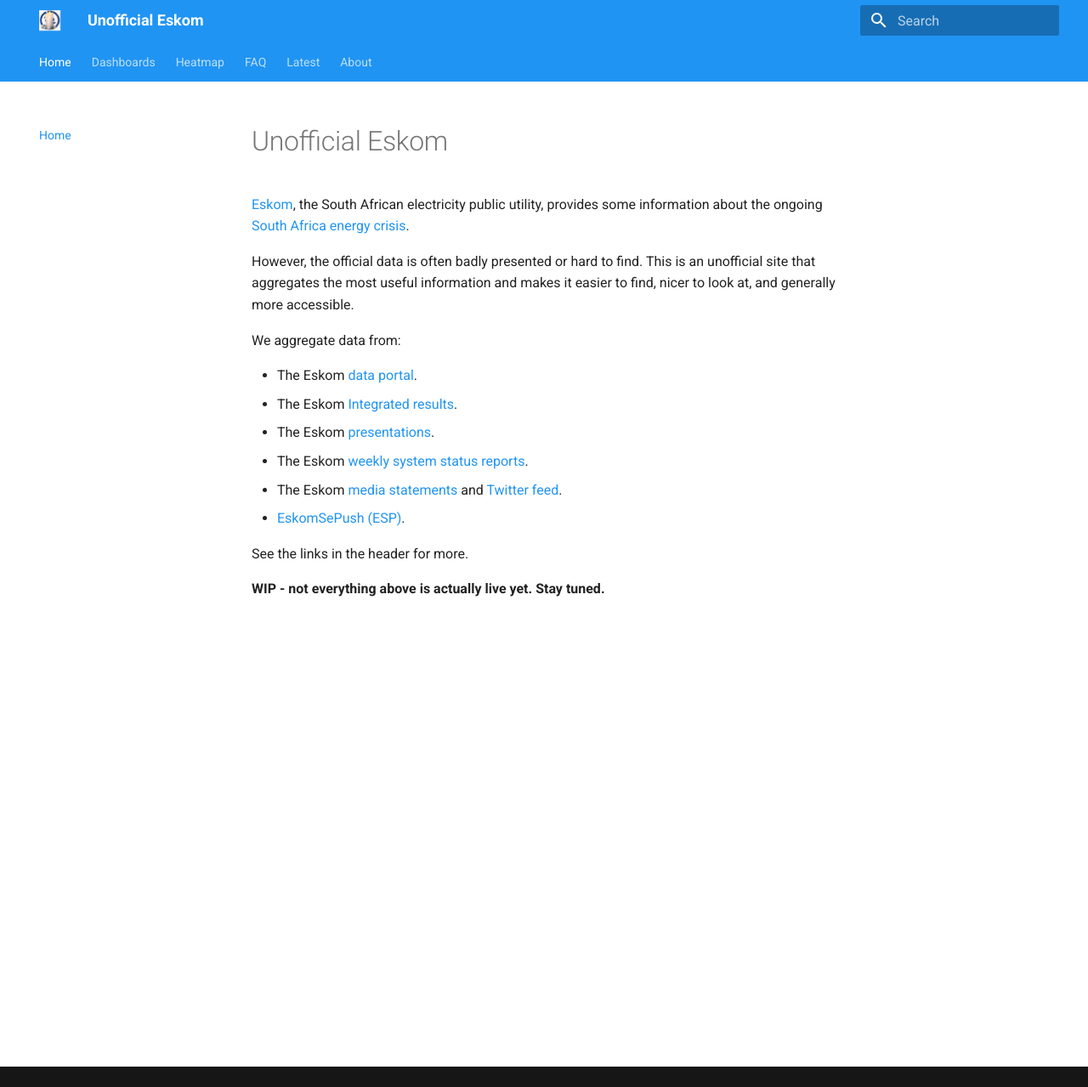
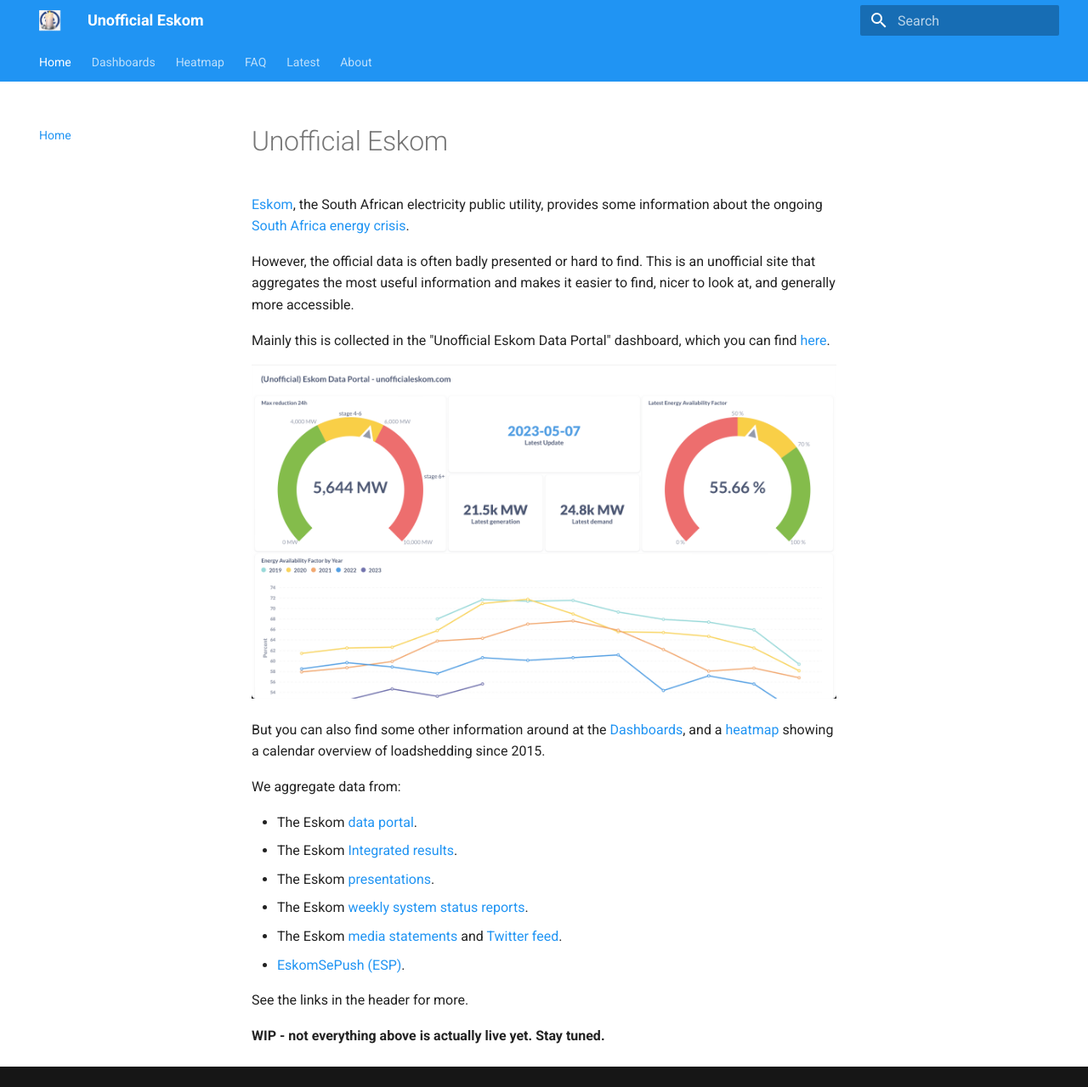
Before and after one commit to sixhobbits/unofficialeskom.com, an MkDocs documentation site: the page built from docs/index.md, in a window 1280 px wide and 1279 px high. Shown: the whole window at 85% size. Built offline with MkDocs 1.6.1 and Material for MkDocs 9.7.7, drawn with Linux system fonts in a browser that asks for light colours.

Commit message:
update homepage

```diff
--- a/docs/index.md
+++ b/docs/index.md
@@ -3,6 +3,12 @@
 [Eskom](https://www.eskom.co.za), the South African electricity public utility,  provides some information about the ongoing [South Africa energy crisis](https://en.wikipedia.org/wiki/South_African_energy_crisis).
 
 However, the official data is often badly presented or hard to find. This is an unofficial site that aggregates the most useful information and makes it easier to find, nicer to look at, and generally more accessible.
+
+Mainly this is collected in the "Unofficial Eskom Data Portal" dashboard, which you can find [here](https://metabase.dwyer.co.za/public/dashboard/d3b40619-d8f0-4be3-a1f2-99fe5b84e961).
+
+[![Preview of Unofficial Eskom Data Portal](assets/unofficial-eskom-data-portal.png)](https://metabase.dwyer.co.za/public/dashboard/d3b40619-d8f0-4be3-a1f2-99fe5b84e961)
+
+But you can also find some other information around at the [Dashboards](./dashboards), and a [heatmap](./heatmap) showing a calendar overview of loadshedding since 2015.
 
 We aggregate data from:
 
@@ -13,6 +19,8 @@
 * The Eskom [media statements](https://www.eskom.co.za/category/news/) and [Twitter feed](http://twitter.com/eskom_sa).
 * [EskomSePush (ESP)](https://sepush.co.za).
 
+
+
 See the links in the header for more.
 
 **WIP - not everything above is actually live yet. Stay tuned.**
```
Also changed, not shown: docs/assets/unofficial-eskom-data-portal.png (added).
